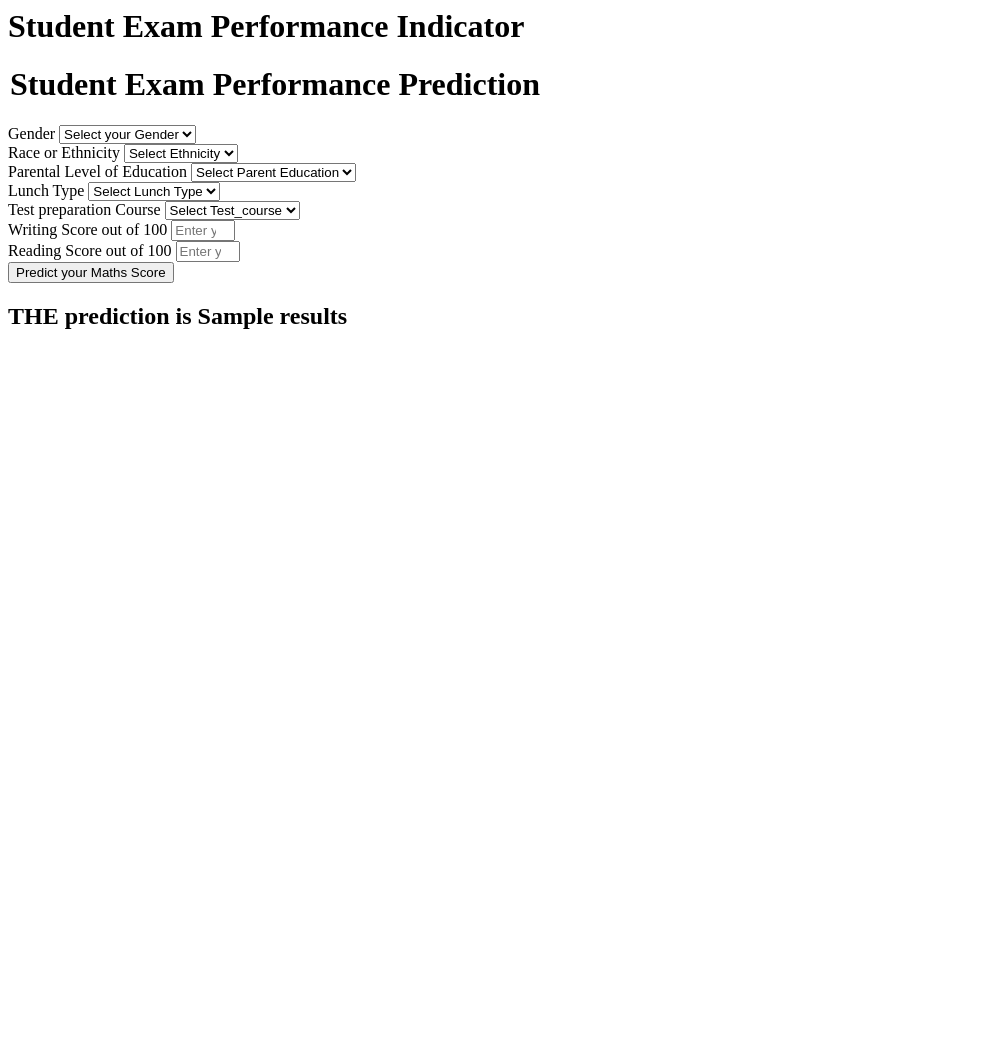
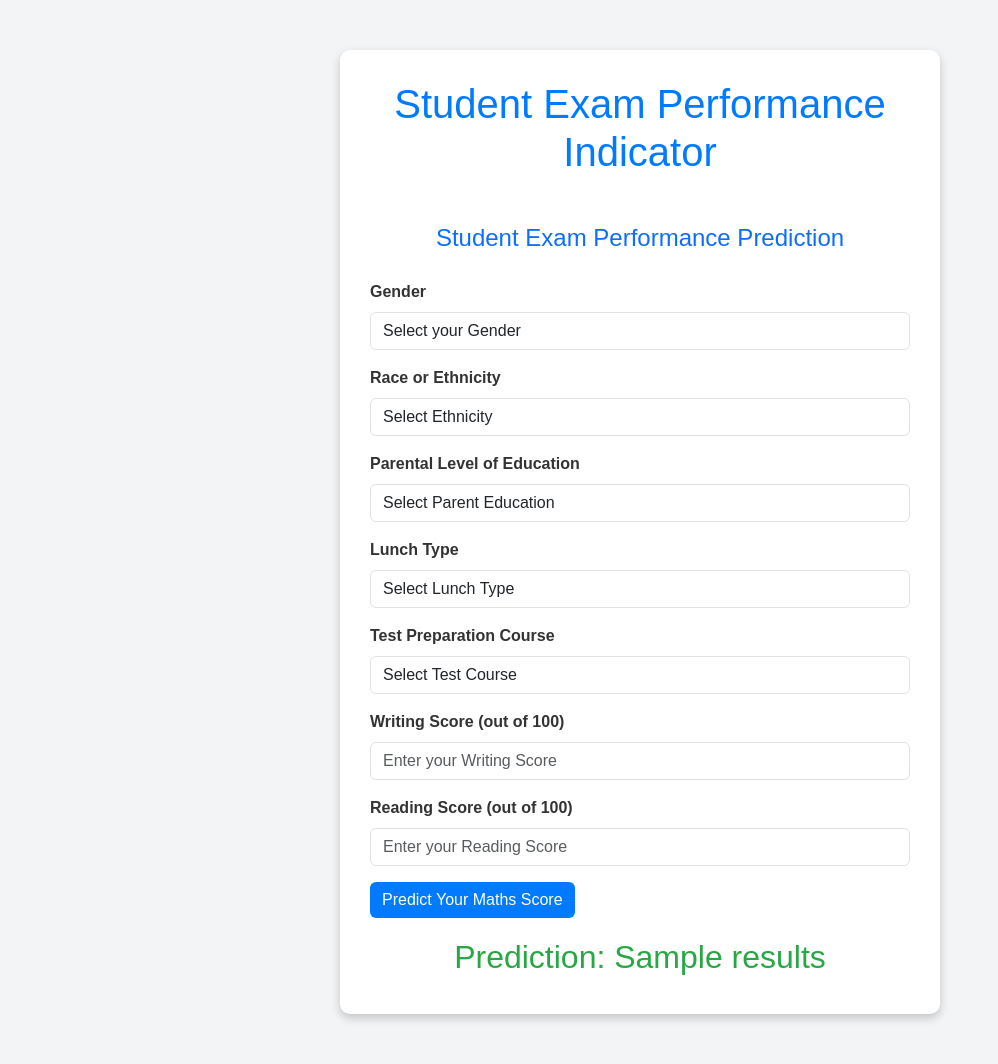
Before and after one commit to vandanvlog/mlproject, a Flask app: template templates/home.html in a window 1280 px wide. Shown: the whole page, without its empty margins (0-998 px from the left). Before the commit the page ends 329 px from the top, so only its background shows below. Run offline with Flask 3, Linux system fonts and the light colour scheme; the template is opened without the code that fills it: most values are stand-ins (such as "Sample title", 1, 10 or a date in 2020).

Commit message:
update the html page

```diff
--- a/templates/home.html
+++ b/templates/home.html
@@ -1,111 +1,123 @@
-<html>
+<!DOCTYPE html>
+<html lang="en">
+<head>
+    <meta charset="UTF-8">
+    <meta name="viewport" content="width=device-width, initial-scale=1.0">
+    <title>Student Exam Performance Indicator</title>
+    <!-- Bootstrap CSS -->
+    <link href="https://cdn.jsdelivr.net/npm/bootstrap@5.3.0-alpha1/dist/css/bootstrap.min.css" rel="stylesheet">
+    <style>
+        body {
+            background-color: #f3f4f6; /* Light gray background */
+            font-family: Arial, sans-serif;
+        }
+        .container {
+            max-width: 600px;
+            margin: 50px auto;
+            background: #ffffff; /* White background for the form */
+            border-radius: 10px;
+            padding: 30px;
+            box-shadow: 0px 4px 10px rgba(0, 0, 0, 0.2);
+        }
+        h1 {
+            text-align: center;
+            color: #007bff; /* Bootstrap primary color */
+            margin-bottom: 20px;
+        }
+        h2 {
+            text-align: center;
+            color: #28a745; /* Success green */
+            margin-top: 20px;
+        }
+        .btn-primary {
+            background-color: #007bff;
+            border: none;
+            transition: background-color 0.3s ease;
+        }
+        .btn-primary:hover {
+            background-color: #0056b3; /* Darker blue for hover */
+        }
+        label {
+            color: #333333; /* Dark gray text */
+            font-weight: bold;
+        }
+        select, input {
+            border: 1px solid #ced4da; /* Light border for inputs */
+            border-radius: 5px;
+        }
+        select:focus, input:focus {
+            border-color: #007bff; /* Focus effect */
+            box-shadow: 0 0 5px rgba(0, 123, 255, 0.5);
+        }
+    </style>
+</head>
 <body>
-    <div class="login">
+    <div class="container">
         <h1>Student Exam Performance Indicator</h1>
-
-       <form action="{{ url_for('predict_datapoint')}}" method="post">
-        <h1>
-            <legend>Student Exam Performance Prediction</legend>
-        </h1>
+        <form action="{{ url_for('predict_datapoint') }}" method="post">
+            <legend class="text-center text-primary my-4">Student Exam Performance Prediction</legend>
             <div class="mb-3">
                 <label class="form-label">Gender</label>
-            <select class="form-control" name="gender" placeholder="Enter you Gender" required>
-                <option class="placeholder" selected disabled value="">Select your Gender</option>
-                <option value="male">
-                    Male
-                </option>
-                <option value="female">
-                    Female
-                </option>
+                <select class="form-control" name="gender" required>
+                    <option selected disabled value="">Select your Gender</option>
+                    <option value="male">Male</option>
+                    <option value="female">Female</option>
                 </select>
             </div>
             <div class="mb-3">
                 <label class="form-label">Race or Ethnicity</label>
-            <select class="form-control" name="ethnicity" placeholder="Enter you ethnicity" required>
-                <option class="placeholder" selected disabled value="">Select Ethnicity</option>
-                <option value="group A">
-                    Group A
-                </option>
-                <option value="group B">
-                    Group B
-                </option>
-                <option value="group C">
-                    Group C
-                </option>
-                <option value="group D">
-                    Group D
-                </option>
-                <option value="group E">
-                    Group E
-                </option>
+                <select class="form-control" name="ethnicity" required>
+                    <option selected disabled value="">Select Ethnicity</option>
+                    <option value="group A">Group A</option>
+                    <option value="group B">Group B</option>
+                    <option value="group C">Group C</option>
+                    <option value="group D">Group D</option>
+                    <option value="group E">Group E</option>
                 </select>
             </div>
             <div class="mb-3">
                 <label class="form-label">Parental Level of Education</label>
-            <select class="form-control" name="parental_level_of_education"
-                placeholder="Enter you Parent Education" required>
-                <option class="placeholder" selected disabled value="">Select Parent Education</option>
-                <option value="associate's degree">
-                    associate's degree
-                </option>
-                <option value="bachelor's degree">
-                    bachelor's degree
-                </option>
-                <option value="high school">
-                    high school
-                </option>
-                <option value="master's degree">
-                    master's degree
-                </option>
-                <option value="some college">
-                    some college
-                </option>
-                <option value="some high school">
-                    some high school
-                </option>
+                <select class="form-control" name="parental_level_of_education" required>
+                    <option selected disabled value="">Select Parent Education</option>
+                    <option value="associate's degree">Associate's Degree</option>
+                    <option value="bachelor's degree">Bachelor's Degree</option>
+                    <option value="high school">High School</option>
+                    <option value="master's degree">Master's Degree</option>
+                    <option value="some college">Some College</option>
+                    <option value="some high school">Some High School</option>
                 </select>
             </div>
             <div class="mb-3">
                 <label class="form-label">Lunch Type</label>
-            <select class="form-control" name="lunch" placeholder="Enter you Lunch" required>
-                <option class="placeholder" selected disabled value="">Select Lunch Type</option>
-                <option value="free/reduced">
-                    free/reduced
-                </option>
-                <option value="standard">
-                    standard
-                </option>
+                <select class="form-control" name="lunch" required>
+                    <option selected disabled value="">Select Lunch Type</option>
+                    <option value="free/reduced">Free/Reduced</option>
+                    <option value="standard">Standard</option>
                 </select>
             </div>
             <div class="mb-3">
-            <label class="form-label">Test preparation Course</label>
-            <select class="form-control" name="test_preparation_course" placeholder="Enter you Course"
-                required>
-                <option class="placeholder" selected disabled value="">Select Test_course</option>
-                <option value="none">
-                    None
-                </option>
-                <option value="completed">
-                    Completed
-                </option>
+                <label class="form-label">Test Preparation Course</label>
+                <select class="form-control" name="test_preparation_course" required>
+                    <option selected disabled value="">Select Test Course</option>
+                    <option value="none">None</option>
+                    <option value="completed">Completed</option>
                 </select>
             </div>
             <div class="mb-3">
-            <label class="form-label">Writing Score out of 100</label>
-            <input class="form-control" type="number" name="reading_score"
-                placeholder="Enter your Reading score" min='0' max='100' />
+                <label class="form-label">Writing Score (out of 100)</label>
+                <input class="form-control" type="number" name="writing_score" placeholder="Enter your Writing Score" min="0" max="100" required>
             </div>
             <div class="mb-3">
-            <label class="form-label">Reading Score out of 100</label>
-            <input class="form-control" type="number" name="writing_score"
-                placeholder="Enter your Reading Score" min='0' max='100' />
+                <label class="form-label">Reading Score (out of 100)</label>
+                <input class="form-control" type="number" name="reading_score" placeholder="Enter your Reading Score" min="0" max="100" required>
             </div>
-        <div class="mb-3">
-            <input class="btn btn-primary" type="submit" value="Predict your Maths Score" required />
-        </div>
+            <button type="submit" class="btn btn-primary">Predict Your Maths Score</button>
         </form>
         <h2>
-       THE  prediction is {{results}}
+            Prediction: {{results}}
         </h2>
-   <body>
+    </div>
+    <!-- Bootstrap JS -->
+    <script src="https://cdn.jsdelivr.net/npm/bootstrap@5.3.0-alpha1/dist/js/bootstrap.bundle.min.js"></script>
+</body>
 </html>
```
Lines whose indentation alone changed are shown as unchanged.
